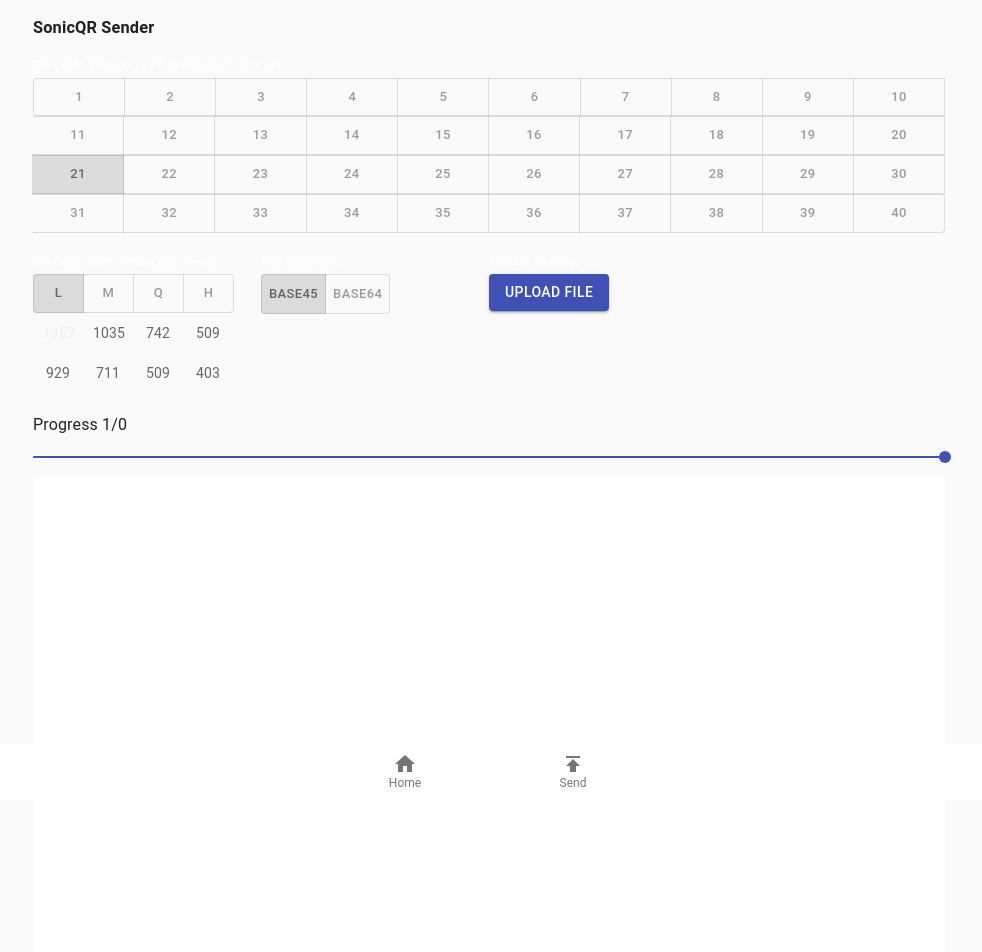
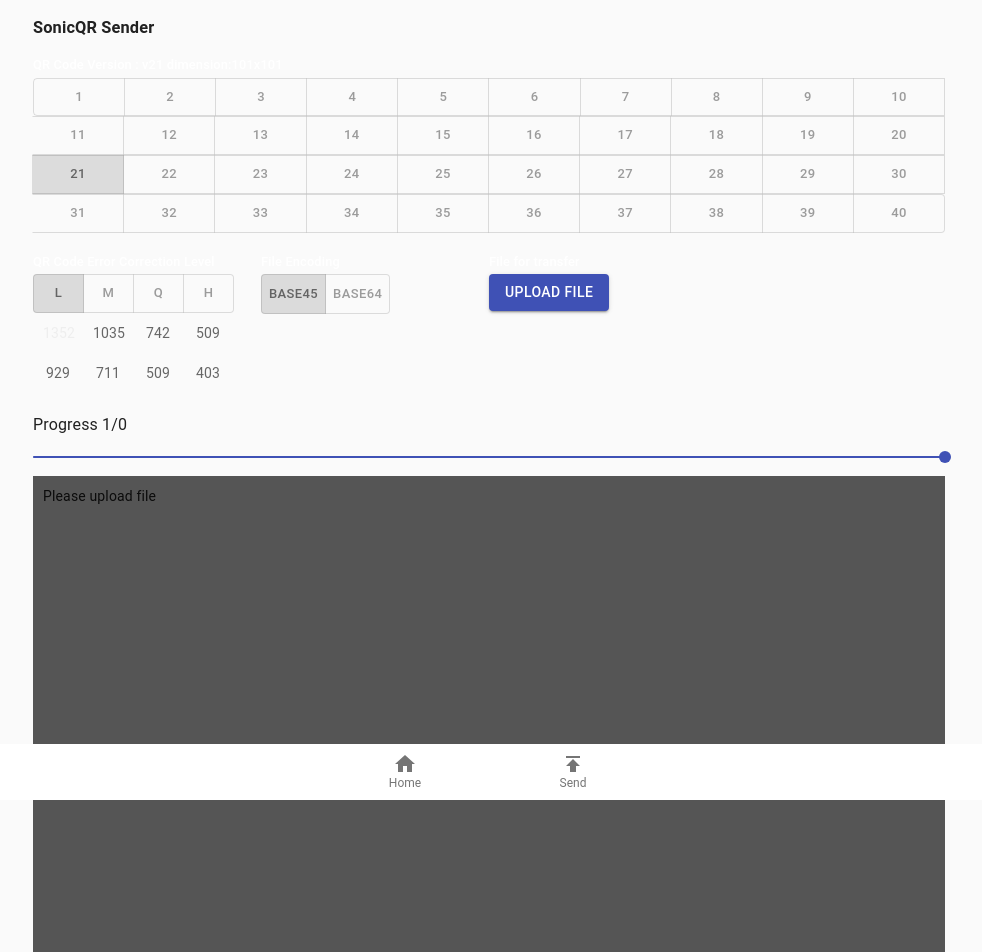
Before and after one commit to RexxarAng/SonicQR-Web, a React (Create React App) app: page /#/send in a window 1280 px wide. Shown: the top 952 px of the page, without its empty margins (151-1133 px from the left). Built offline with nearby package versions, Linux system fonts and the light colour scheme; the HTML template or start-up script is replaced by a standard one.

Commit message:
Added UI improvement to prompt for file upload in QRCode grey box instead of white

```diff
--- a/src/sender/Sender.tsx
+++ b/src/sender/Sender.tsx
@@ -631,8 +631,17 @@ class Sender extends React.Component<SenderProps, SenderState> {
           valueLabelDisplay="auto"
           style={{width: "100%"}}
         />
-        <Box alignItems="center" className='animate-left-right' style={{backgroundColor: 'white', padding: 10, aspectRatio: '1', width: "100%"}}>
-          { this.state.currentPacketData != null ? <QRCode value={this.state.currentPacketData} renderAs='svg' level="L" bgColor="#FFFFFFFF" style={{width: "100%", height: "100%"}} /> : null }
+        <Box alignItems="center" className='animate-left-right' style={{
+            padding: 10,
+            marginBottom: 5,
+            aspectRatio: '1',
+            width: "100%",
+            backgroundColor: (this.state.currentPacketData != null) ? 'white' : '#555',
+          }}>
+          { this.state.currentPacketData != null
+          ? <QRCode value={this.state.currentPacketData} renderAs='svg' level="L" bgColor="#FFFFFFFF" style={{width: "100%", height: "100%"}} />
+          : <div>Please upload file</div>
+          }
         </Box>
       </Box>: null}
       <Button variant="contained" color="primary" onClick={this.sendHeader}>Header</Button>
```
